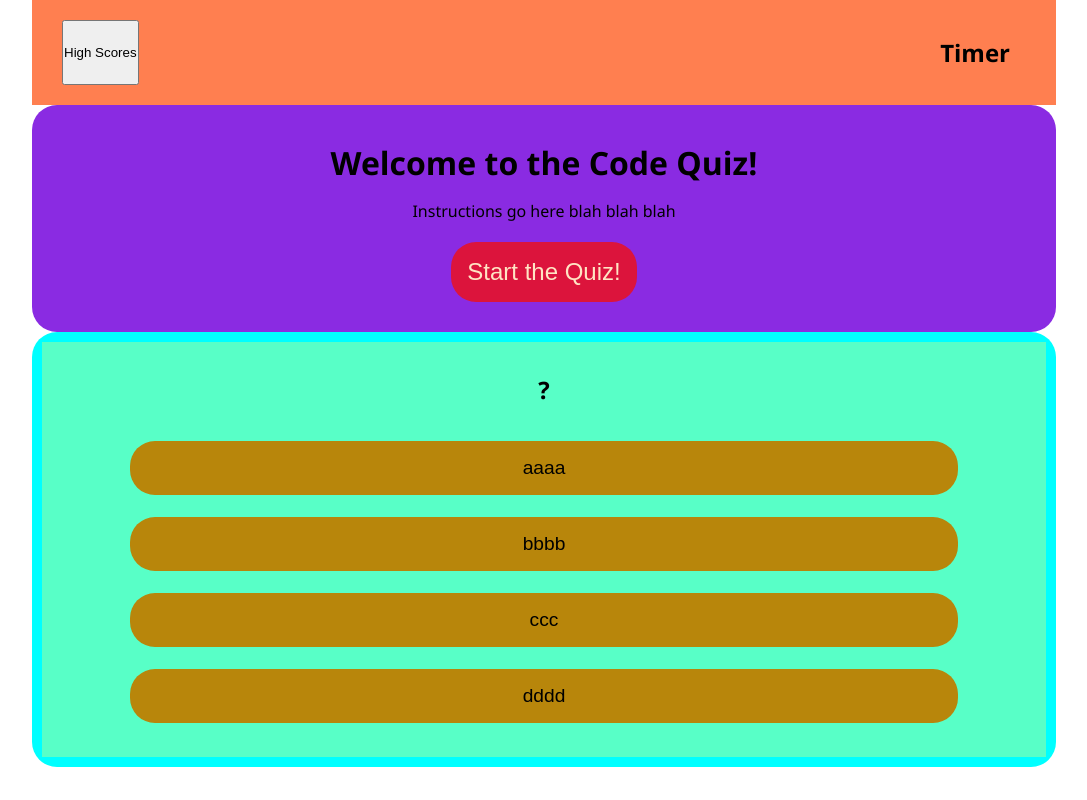
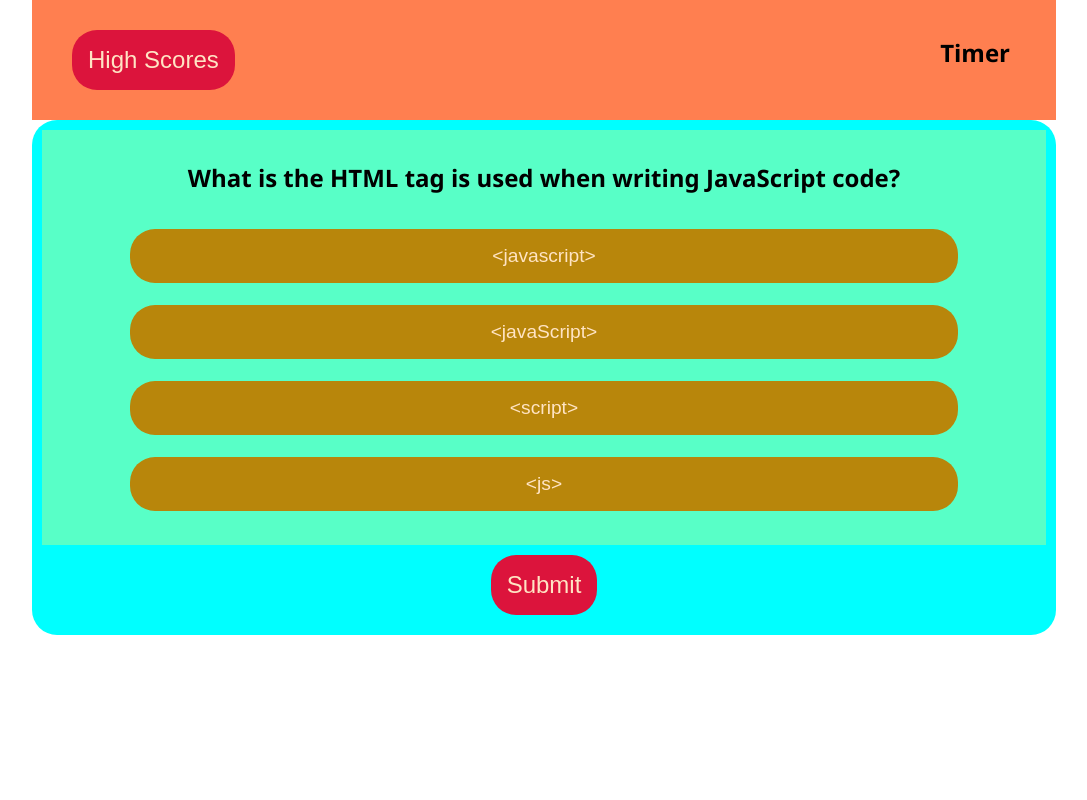
Before and after one commit to kara-krzystan/code-quiz, a plain HTML site: page index.html in a window 1280 px wide. Both pictures are taken after a click on the button "Start the Quiz!". Shown: the whole page, without its empty margins (96-1183 px from the left). Drawn offline with Linux system fonts and the light colour scheme.

Commit message:
Create quiz questions and answers

```diff
--- a/index.html
+++ b/index.html
@@ -21,7 +21,7 @@
     <button id="start-btn" id="timer" class="btn">Start the Quiz!</button>
 </div>
 
-    <div class="quiz-container" id="quiz" style="display: block;">
+    <div class="quiz-container" id="quiz" style="display: none;">
       <div class="quiz-questions">
         <h2 id="question">Question Goes Here</h2>
         <ul>
@@ -48,6 +48,7 @@
         </ul>
 
       </div>
+      <button id="submit">Submit</button>
     </div>
 
   <script src="script.js"></script>
--- a/script.js
+++ b/script.js
@@ -1,5 +1,6 @@
 const intro = document.getElementById('intro')
 const startBtn = document.getElementById('start-btn')
+const submitBtn = document.getElementById('submit')
 const quiz = document.getElementById('quiz')
 
 const questionEl = document.getElementById('question')
@@ -18,6 +19,8 @@ let score = 0
 // startQuiz()
 
 function startQuiz() {
+  quiz.style.display = "block";
+  intro.style.display= "none";
   deselectAnswers()
   const currentQuizData = quizData[currentQuiz]
 
@@ -44,48 +47,67 @@ function getSelected() {
     return answer
 }
 
+submitBtn.addEventListener('click', () => {
+  const answer = getSelected()
 
+  if(answer) {
+      if(answer === quizData[currentQuiz].correct) {
+          score++
+      }
+
+      currentQuiz++
+
+      if(currentQuiz < quizData.length) {
+          loadQuiz()
+      } else {
+          quiz.innerHTML = `
+              <h2>You answered ${score}/${quizData.length} questions correctly</h2>
+              <button onclick="location.reload()">Reload</button>
+          `
+      }
+  }
+})
 
 
 const quizData = [
   {
-    question: "?",
-    a: "aaaa",
-    b: "bbbb",
-    c: "ccc",
-    d: "dddd",
+    question: "What is the HTML tag is used when writing JavaScript code?",
+    a: "<javascript>",
+    b: "<javaScript>",
+    c: "<script>",
+    d: "<js>",
+    correct: "c",
+  },
+  {
+    question: "JavaScript is a ________ Side Scripting Language.",
+    a: "Server",
+    b: "Browser",
+    c: "Far",
+    d: "ISP",
+    correct: "b",
+  },
+  {
+    question: "Which built-in method sorts the elements of an array?",
+    a: "changeOrder(order)",
+    b: "order()",
+    c: "sort()",
+    d: "array_sorter",
+    correct: "c",
+  },
+  {
+    question: "Which of the following function of Array object reverses the order of the elements of an array?",
+    a: "reverse()",
+    b: "push()",
+    c: "reduce()",
+    d: "reuseRecycle()",
     correct: "a",
   },
   {
-    question: "?",
-    a: "",
-    b: "",
-    c: "",
-    d: "",
-    correct: "",
-  },
-  {
-    question: "?",
-    a: "",
-    b: "",
-    c: "",
-    d: "",
-    correct: "",
-  },
-  {
-    question: "?",
-    a: "",
-    b: "",
-    c: "",
-    d: "",
-    correct: "",
-  },
-  {
-    question: "?",
-    a: "",
-    b: "",
-    c: "",
-    d: "",
-    correct: "",
+    question: "Which of the following is not a reserved word in JavaScript?",
+    a: "interface",
+    b: "throws",
+    c: "program",
+    d: "short",
+    correct: "c",
   },
 ];
--- a/style.css
+++ b/style.css
@@ -65,7 +65,7 @@ ul li {
   margin: 1rem auto;
 }
 
-.btn {
+button {
   background-color: crimson;
   color:bisque;
   font-size: 1.5rem;
@@ -76,7 +76,7 @@ ul li {
   outline: none;
 }
 
-.btn:hover {
+button:hover {
   outline: none;
   background-color: rgb(65, 9, 41);
 }
```
